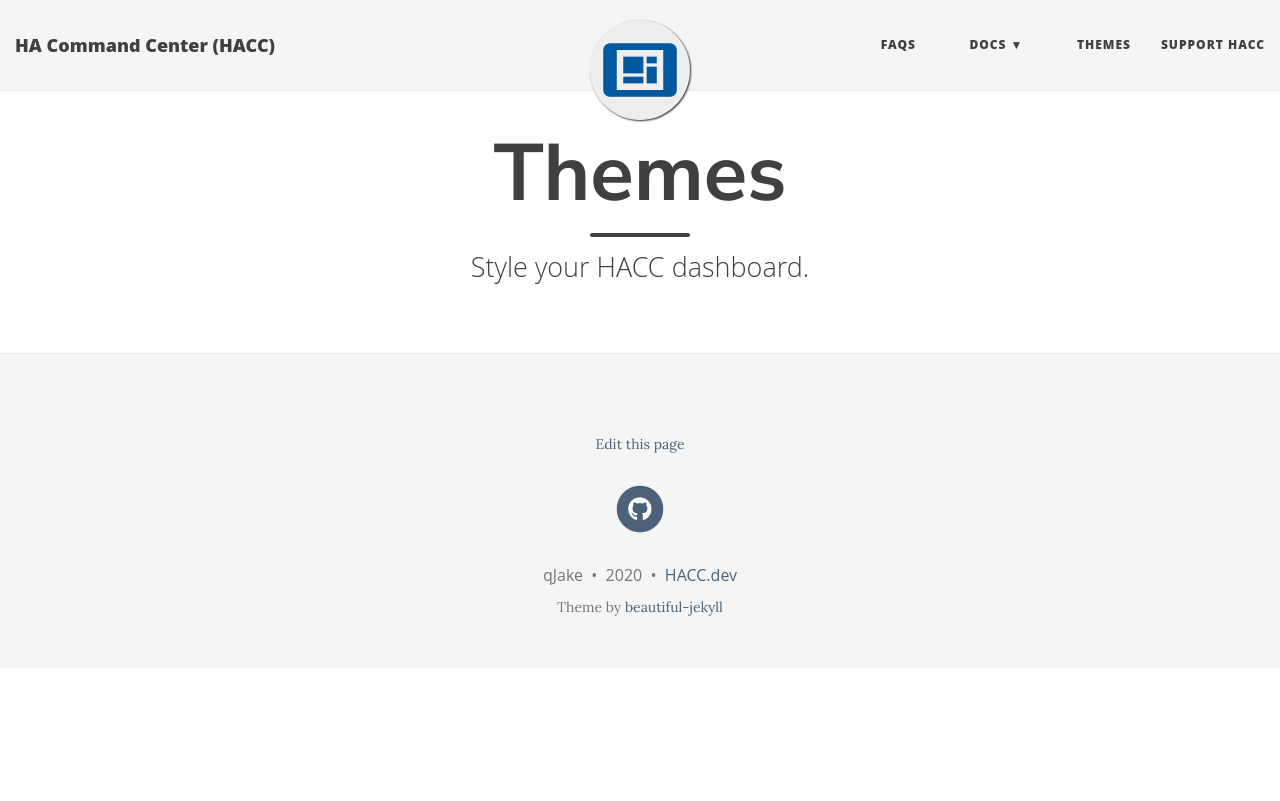
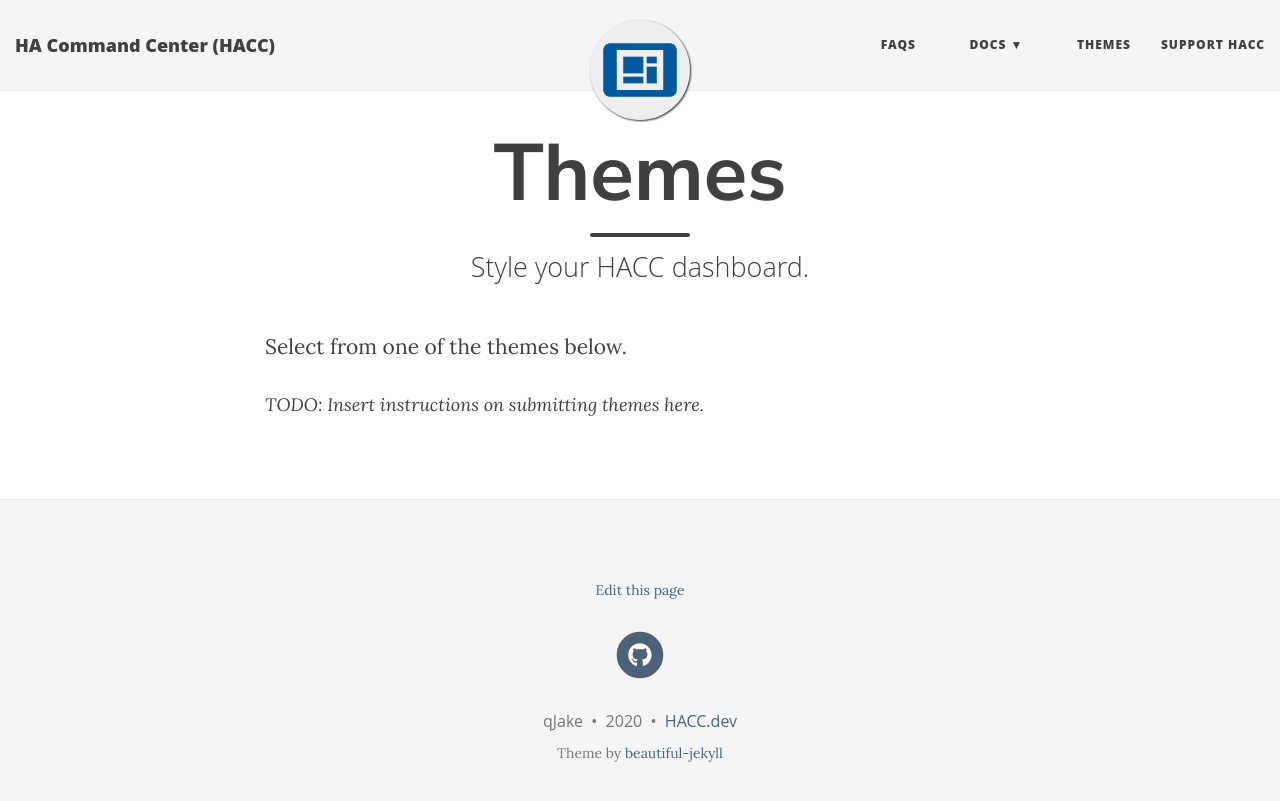
Before and after one commit to qJake/hacc.dev, a Jekyll site: the page built from themes.md, in a window 1280 px wide. Shown: the top 801 px of the page. Built offline with Jekyll 4.4.1, drawn with Linux system fonts in a browser that asks for light colours; nearby versions of some CDN libraries.

Commit message:
Themes??

```diff
--- a/_layouts/theme.html
+++ b/_layouts/theme.html
@@ -15,9 +15,9 @@
         {% if theme == "" %}
             {% continue %}
         {% endif %}
-
-        {{ include themeitem.html name=theme.name img=theme.img assetname=theme.assetname }}
-
+        <div class="col-md-3 col-sm-4 col-xs-12">
+          {{ include themeitem.html name=theme.name img=theme.img assetname=theme.assetname }}
+        </div>
       {{ endfor }}
   </div>
 </div>
--- a/themes.md
+++ b/themes.md
@@ -13,3 +13,7 @@
     img: tropical-day
     assetname: tropical-day
 ---
+
+<p class="lead">Select from one of the themes below.</p>
+
+<p><em>TODO: Insert instructions on submitting themes here.</em></p>
```
